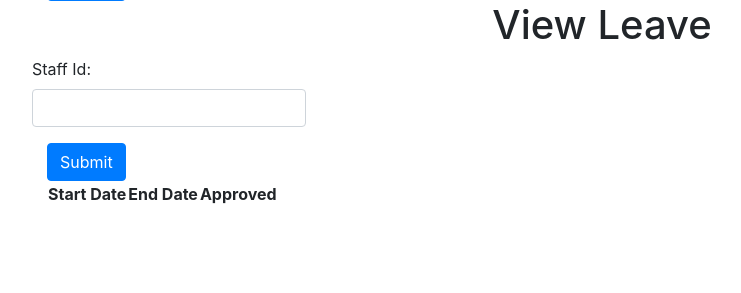
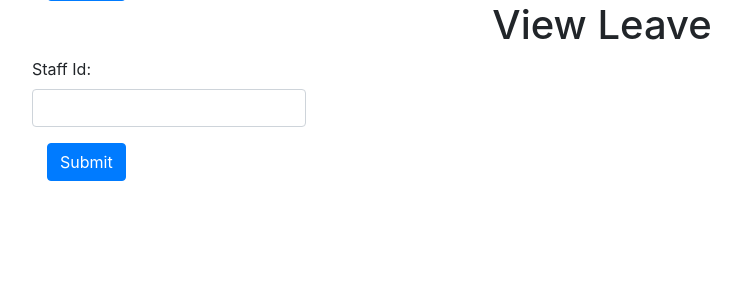
Before and after one commit to kirstiemyatt/FHIRWorks, a Flask app: page / in a window 1280 px wide. Shown: the part 355-648 px from the top of the page, without its empty margins (38-779 px from the left). Run offline with Flask 2, Linux system fonts and the light colour scheme; lists and menus that the app fills with data are empty; some libraries are stand-ins or nearby versions.

Commit message:
fix ordering

```diff
--- a/backend/templates/home.html
+++ b/backend/templates/home.html
@@ -41,13 +41,6 @@
         </div>
         <button type="submit" onclick="getData()" class="btn btn-primary">Submit</button>
     </form>
-    <table>
-        <tr>
-            <th>Start Date</th>
-            <th>End Date</th>
-            <th>Approved</th>
-        </tr>
-    </table>
 </div>
 <script src="https://unpkg.com/axios/dist/axios.min.js"></script>
 <script>
@@ -88,11 +81,14 @@
 
                 for (var i = 0; i < apts.length; i++) {
                     var row = table.insertRow()
-                    Object.keys(apts[i]).forEach(function (k) {
-                        console.log(k);
                         var cell = row.insertCell();
-                        cell.appendChild(document.createTextNode(apts[i][k]));
-                    })
+                        cell.appendChild(document.createTextNode(apts[i]['description']));
+                        var cell = row.insertCell();
+                        cell.appendChild(document.createTextNode(apts[i]['start']));
+                        var cell = row.insertCell();
+                        cell.appendChild(document.createTextNode(apts[i]['end']));
+                        var cell = row.insertCell();
+                        cell.appendChild(document.createTextNode(apts[i]['status']));
                 }
 
                 document.getElementById('view').appendChild(table);
```
